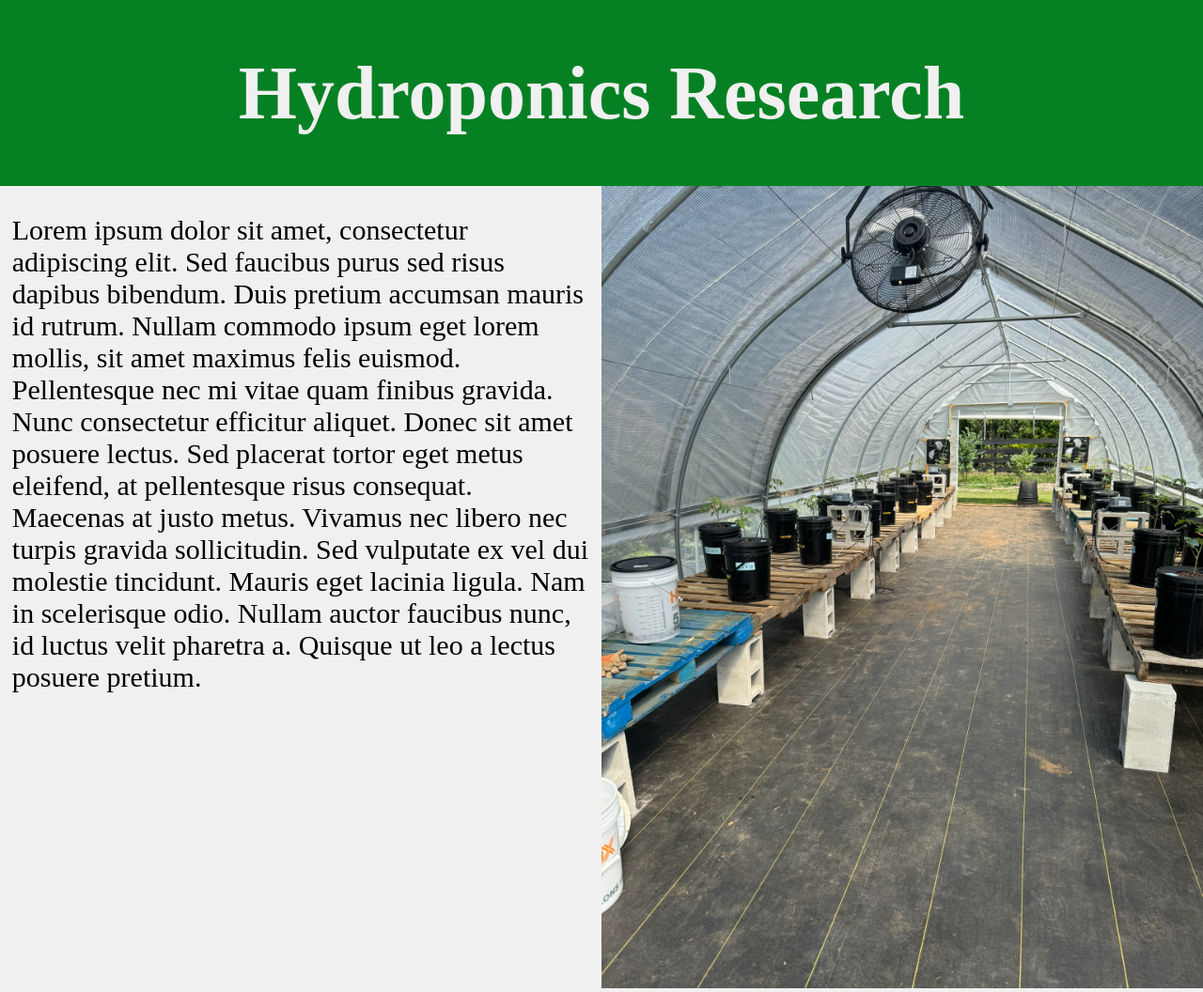
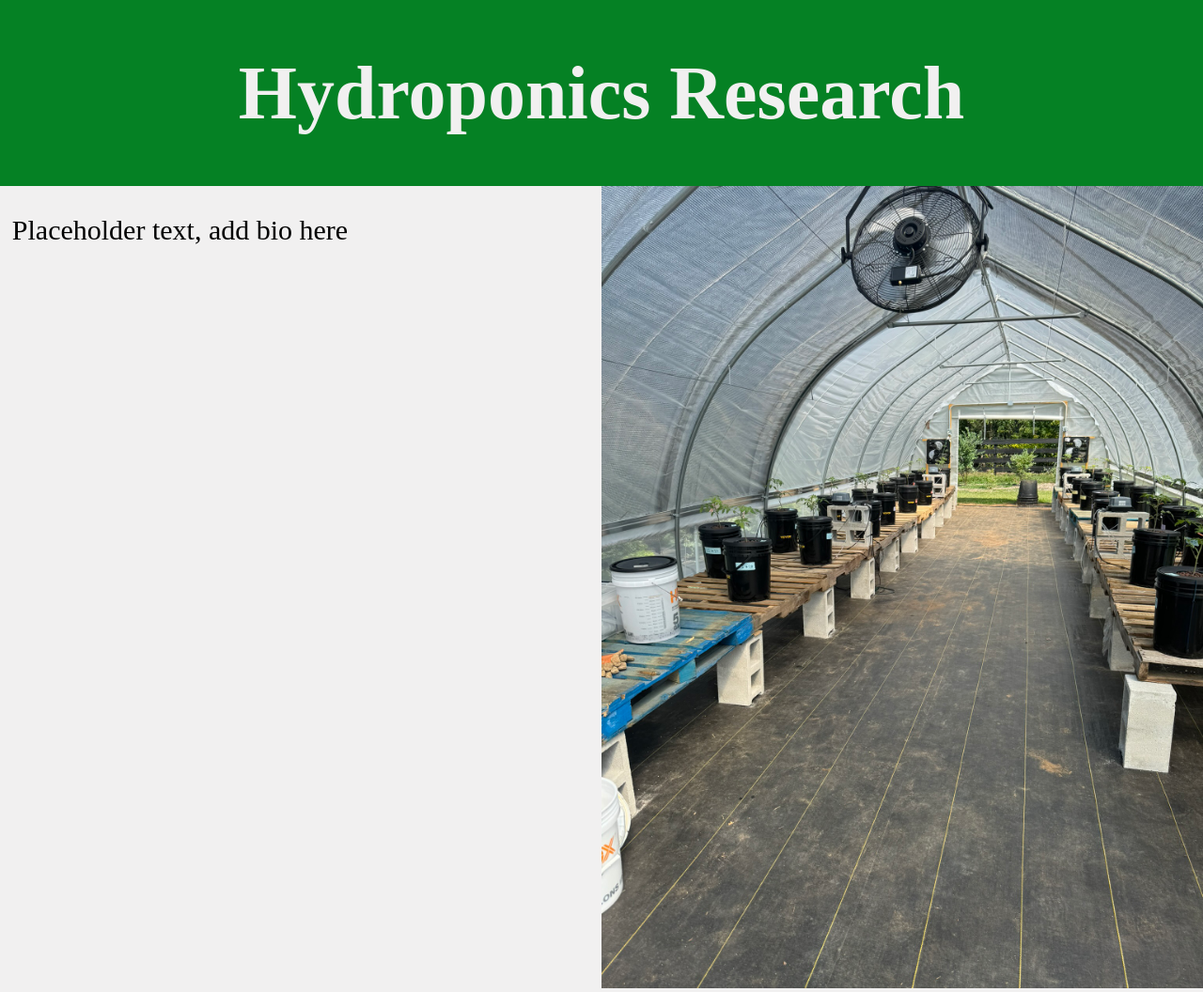
Before and after one commit to wil-h/hydroponic-tomato-growth-research-site, a Flask app: page / in a window 1280 px wide. Shown: the top 1056 px of the page at 94% size. Run offline with Flask 3, Linux system fonts and the light colour scheme; data that the repository does not hold is empty.

Commit message:
Update homepage.html

```diff
--- a/templates/homepage.html
+++ b/templates/homepage.html
@@ -124,7 +124,7 @@
             </div>
             <div class="bio">
                 <p>
-                    Lorem ipsum dolor sit amet, consectetur adipiscing elit. Sed faucibus purus sed risus dapibus bibendum. Duis pretium accumsan mauris id rutrum. Nullam commodo ipsum eget lorem mollis, sit amet maximus felis euismod. Pellentesque nec mi vitae quam finibus gravida. Nunc consectetur efficitur aliquet. Donec sit amet posuere lectus. Sed placerat tortor eget metus eleifend, at pellentesque risus consequat. Maecenas at justo metus. Vivamus nec libero nec turpis gravida sollicitudin. Sed vulputate ex vel dui molestie tincidunt. Mauris eget lacinia ligula. Nam in scelerisque odio. Nullam auctor faucibus nunc, id luctus velit pharetra a. Quisque ut leo a lectus posuere pretium.
+                    Placeholder text, add bio here
                 </p>
             </div>
         </div>
```
